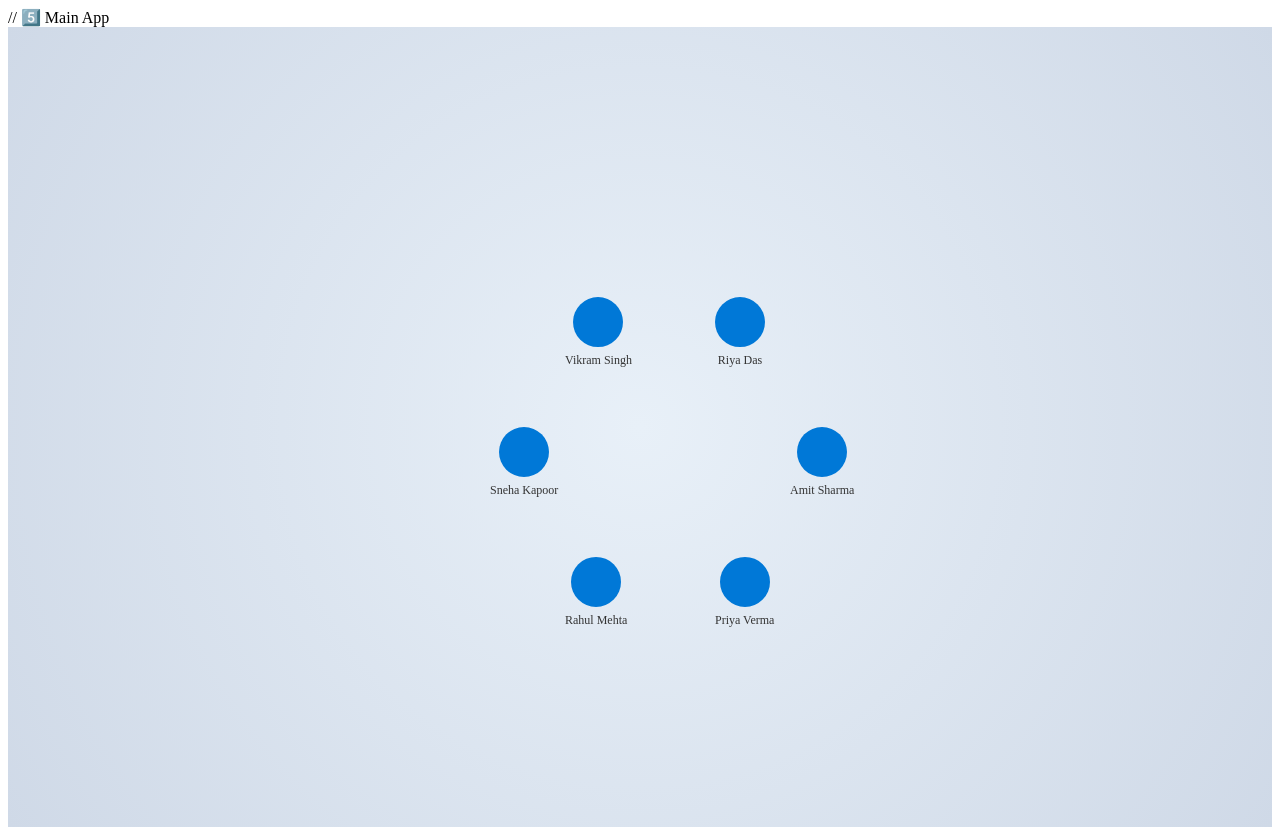
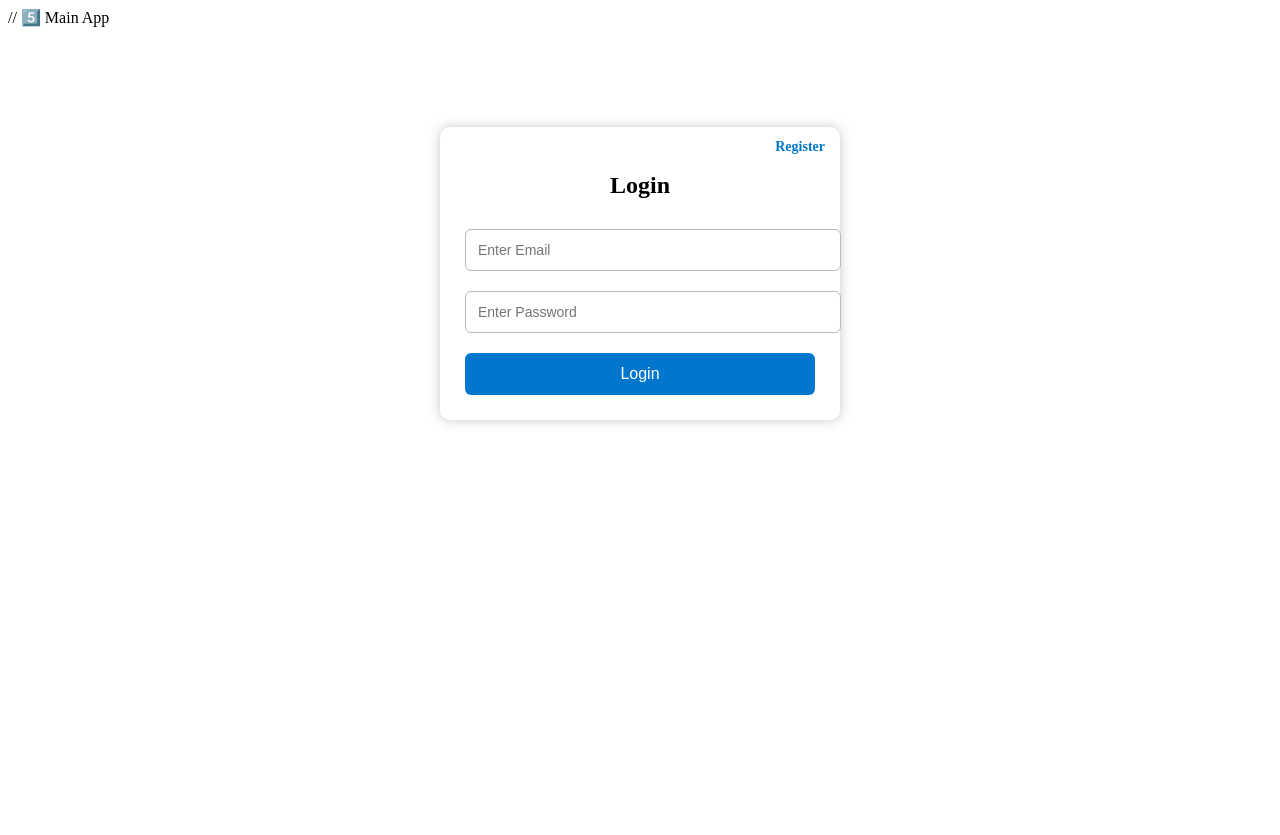
Before and after one commit to frontend-bay/udemy-react-js-concepts, a React (Vite) app: page / in a window 1280 px wide. After the commit the page ends 800 px from the top, so only its background shows below. Built offline with nearby package versions, Linux system fonts and the light colour scheme.

Commit message:
added login page with token

```diff
--- a/package.json
+++ b/package.json
@@ -11,7 +11,8 @@
   },
   "dependencies": {
     "react": "^19.1.1",
-    "react-dom": "^19.1.1"
+    "react-dom": "^19.1.1",
+    "react-router-dom": "^7.10.1"
   },
   "devDependencies": {
     "@eslint/js": "^9.36.0",
--- a/src/App.jsx
+++ b/src/App.jsx
@@ -10,6 +10,10 @@ import UseRefDemo from "./basic-react-concepts/UseRefDemo.jsx";
 import {UpdateContextDemo} from "./basic-react-concepts/UseContextDemo.jsx";
 import EmployeeTable from "./react-with-css/DataTable/EmployeeTable.jsx";
 import EmployeeCircle from "./react-with-css/CircularVisualization/EmployeeCircle.jsx";
+import RegisterUser from "./user-login-register/register/RegisterUser.jsx";
+import UserLogin from "./user-login-register/login/UserLogin.jsx";
+import {BrowserRouter, Routes, Route} from "react-router-dom";
+import Home from "./user-login-register/Home.jsx";
 
 function App() {
 
@@ -25,7 +29,15 @@ function App() {
             {/*<UseEffectDemo></UseEffectDemo>*/}
             {/*<UseRefDemo></UseRefDemo>*/}
             {/*<UpdateContextDemo />*/}
-            <EmployeeCircle/>
+            {/*<EmployeeCircle/>*/}
+            <BrowserRouter>
+                <Routes>
+                    <Route path="/" element={<UserLogin/>}/>
+                    <Route path="/login" element={<UserLogin/>}/>
+                    <Route path="/register" element={<RegisterUser/>}/>
+                    <Route path="/home" element={<Home/>}/>
+                </Routes>
+            </BrowserRouter>
         </>
     )
 }
--- /dev/null
+++ b/src/user-login-register/Home.jsx
@@ -0,0 +1,34 @@
+
+import { useEffect, useState } from "react";
+import { apiFetch } from "./api";
+
+export default function Home() {
+    const [message, setMessage] = useState("Loading...");
+    const [error, setError] = useState("");
+
+    useEffect(() => {
+        async function fetchData() {
+            try {
+                const res = await apiFetch("/ap/auth/home", { method: "GET" });
+
+                if (res.ok) {
+                    const data = await res.json();
+                    console.log("data "+data)
+                    setMessage(data?.data || "Welcome!");
+                } else {
+                    setError("Failed to load home data");
+                }
+            } catch (err) {
+
+                console.error("Error fetching home:", err);
+                setError("Something went wrong!");
+            }
+        }
+
+        fetchData();
+    }, []);
+
+    if (error) return <h2 style={{ color: "red" }}>{error}</h2>;
+
+    return <h1>{message}</h1>;
+}
--- /dev/null
+++ b/src/user-login-register/api.js
@@ -0,0 +1,47 @@
+const BASE_URL = "http://localhost:8083";
+
+async function refreshAccessToken() {
+    const res = await fetch(`${BASE_URL}/ap/auth/refresh`, {
+        method: "POST",
+        credentials: "include", // MUST send cookie
+        headers: { "Content-Type": "application/json" },
+    });
+
+    if (res.ok) {
+        const data = await res.json();
+        localStorage.setItem("accessToken", data.accessToken);
+        return data.accessToken;
+    } else {
+        throw new Error("Refresh token expired. Please login again.");
+    }
+}
+
+export async function apiFetch(url, options = {}) {
+    let token = localStorage.getItem("accessToken");
+
+    console.log("token with url ", url, token);
+    options.headers = {
+        ...options.headers,
+        "Content-Type": "application/json",
+        Authorization: `Bearer ${token}`
+    };
+    options.credentials = "include";
+
+    let response = await fetch(BASE_URL + url, options);
+
+    console.log("response with url ",url,  response);
+    // 🔄 If token expired → Refresh it →
+    if (response.status === 401) {
+        try {
+            token = await refreshAccessToken(); // get new token
+            options.headers.Authorization = `Bearer ${token}`;
+            response = await fetch(BASE_URL + url, options); // retry request
+        } catch (err) {
+            localStorage.removeItem("accessToken");
+            window.location.href = "/login";
+            return;
+        }
+    }
+
+    return response;
+}
--- /dev/null
+++ b/src/user-login-register/login/UserLogin.css
@@ -0,0 +1,52 @@
+.login-container {
+    width: 350px;
+    margin: 100px auto;
+    background: #fff;
+    padding: 25px;
+    border-radius: 10px;
+    box-shadow: 0px 0px 12px #c7c7c7;
+    position: relative;
+    text-align: center;
+}
+
+.top-right-link {
+    position: absolute;
+    top: 10px;
+    right: 15px;
+}
+
+.top-right-link a {
+    color: #0077cc;
+    font-size: 14px;
+    font-weight: 600;
+    text-decoration: none;
+}
+
+.top-right-link a:hover {
+    text-decoration: underline;
+}
+
+input {
+    width: 100%;
+    padding: 12px;
+    margin: 10px 0;
+    border-radius: 6px;
+    border: 1px solid #bbb;
+    font-size: 14px;
+}
+
+button {
+    width: 100%;
+    padding: 12px;
+    margin-top: 10px;
+    background: #0077cc;
+    color: #fff;
+    border: none;
+    border-radius: 6px;
+    font-size: 16px;
+    cursor: pointer;
+}
+
+button:hover {
+    background: #005fa3;
+}
--- /dev/null
+++ b/src/user-login-register/login/UserLogin.jsx
@@ -0,0 +1,94 @@
+import React, { useState } from "react";
+import { Link, useNavigate } from "react-router-dom";
+import "./UserLogin.css";
+import { apiFetch } from "../api";
+
+
+
+const UserLogin = () => {
+    const navigate = useNavigate();
+    const [loginData, setLoginData] = useState({
+        email: "",
+        password: ""
+    });
+
+    const handleChange = (e) => {
+        setLoginData({ ...loginData, [e.target.name]: e.target.value });
+    };
+
+    const handleLogin = async (e) => {
+        e.preventDefault();
+        try {
+            const res = await fetch("http://localhost:8083/ap/auth/login", {
+                method: "POST",
+                credentials: "include",
+                headers: {
+                    "Content-Type": "application/json",
+                },
+                body: JSON.stringify(loginData),
+            });
+
+            if (res.ok) {
+
+                const data = await res.json();
+                localStorage.setItem("accessToken", data.accessToken);
+                alert("Login Successful! "+data.accessToken);
+                navigate("/home")
+            } else {
+                alert("Invalid Credentials");
+            }
+        } catch (err) {
+            console.error("Login error:", err);
+            alert("Something went wrong!");
+        }
+    };
+
+
+    async function getHomeData() {
+        const res = await apiFetch("/ap/auth/home", {
+            method: "GET",
+        });
+
+        if (res.ok) {
+            const data = await res.json();
+            console.log("Home data:", data);
+        }
+    }
+
+    return (
+        <div className="login-container">
+
+            {/* Top-Right Register Link */}
+            <div className="top-right-link">
+                <Link to="/register">Register</Link>
+            </div>
+
+            <h2>Login</h2>
+
+            <form onSubmit={handleLogin}>
+                <input
+                    type="email"
+                    name="email"
+                    placeholder="Enter Email"
+                    value={loginData.email}
+                    onChange={handleChange}
+                    required
+                />
+
+                <input
+                    type="password"
+                    name="password"
+                    placeholder="Enter Password"
+                    value={loginData.password}
+                    onChange={handleChange}
+                    required
+                />
+
+                <button type="submit">Login</button>
+            </form>
+
+        </div>
+    );
+};
+
+export default UserLogin;
--- /dev/null
+++ b/src/user-login-register/register/RegisterUser.css
@@ -0,0 +1,43 @@
+.register-container {
+    width: 350px;
+    margin: 80px auto;
+    padding: 25px;
+    border-radius: 8px;
+    background: #f5f5f5;
+    box-shadow: 0 4px 10px rgba(0, 0, 0, 0.1);
+}
+
+.register-form {
+    display: flex;
+    flex-direction: column;
+}
+
+.register-form input {
+    margin: 10px 0;
+    padding: 12px;
+    font-size: 15px;
+    border-radius: 6px;
+    border: 1px solid #ccc;
+}
+
+button {
+    margin-top: 15px;
+    padding: 12px;
+    font-size: 16px;
+    border: none;
+    border-radius: 6px;
+    background-color: #007bff;
+    color: white;
+    cursor: pointer;
+}
+
+button:hover {
+    background-color: #0056b3;
+}
+
+.message {
+    margin-top: 15px;
+    font-weight: bold;
+    color: green;
+    text-align: center;
+}
--- /dev/null
+++ b/src/user-login-register/register/RegisterUser.jsx
@@ -0,0 +1,85 @@
+import React, { useState } from "react";
+import "./RegisterUser.css";
+
+const RegisterUser = () => {
+    const [formData, setFormData] = useState({
+        name: "",
+        email: "",
+        password: ""
+    });
+
+    const [message, setMessage] = useState("");
+
+    const handleChange = (e) => {
+        setFormData({
+            ...formData,
+            [e.target.name]: e.target.value
+        });
+    };
+
+    const handleSubmit = async (e) => {
+        e.preventDefault();
+        setMessage("");
+
+        try {
+            const response = await fetch("http://localhost:8083/ap/auth/register", {
+                method: "POST",
+                credentials: "include", // important to send cookies like refreshToken
+                headers: {
+                    "Content-Type": "application/json"
+                },
+                body: JSON.stringify(formData)
+            });
+
+            if (response.ok) {
+                setMessage("User registered successfully!");
+            } else {
+                const errorData = await response.json();
+                setMessage(errorData.message || "Registration failed");
+            }
+        } catch (error) {
+            console.log(error);
+            setMessage("Something went wrong!");
+        }
+    };
+
+    return (
+        <div className="register-container">
+            <h2>Register User</h2>
+            <form className="register-form" onSubmit={handleSubmit}>
+                <input
+                    type="text"
+                    name="name"
+                    placeholder="Enter your name"
+                    value={formData.name}
+                    onChange={handleChange}
+                    required
+                />
+
+                <input
+                    type="email"
+                    name="email"
+                    placeholder="Enter your email"
+                    value={formData.email}
+                    onChange={handleChange}
+                    required
+                />
+
+                <input
+                    type="password"
+                    name="password"
+                    placeholder="Enter your password"
+                    value={formData.password}
+                    onChange={handleChange}
+                    required
+                />
+
+                <button type="submit">Register</button>
+            </form>
+
+            {message && <p className="message">{message}</p>}
+        </div>
+    );
+};
+
+export default RegisterUser;
```
Also changed, not shown: ADocs/jwt_kim2.png (renamed from ADocs/accesstoken_refreshtoken.png), 1 other file (tests, documents, lock files or other folders).
